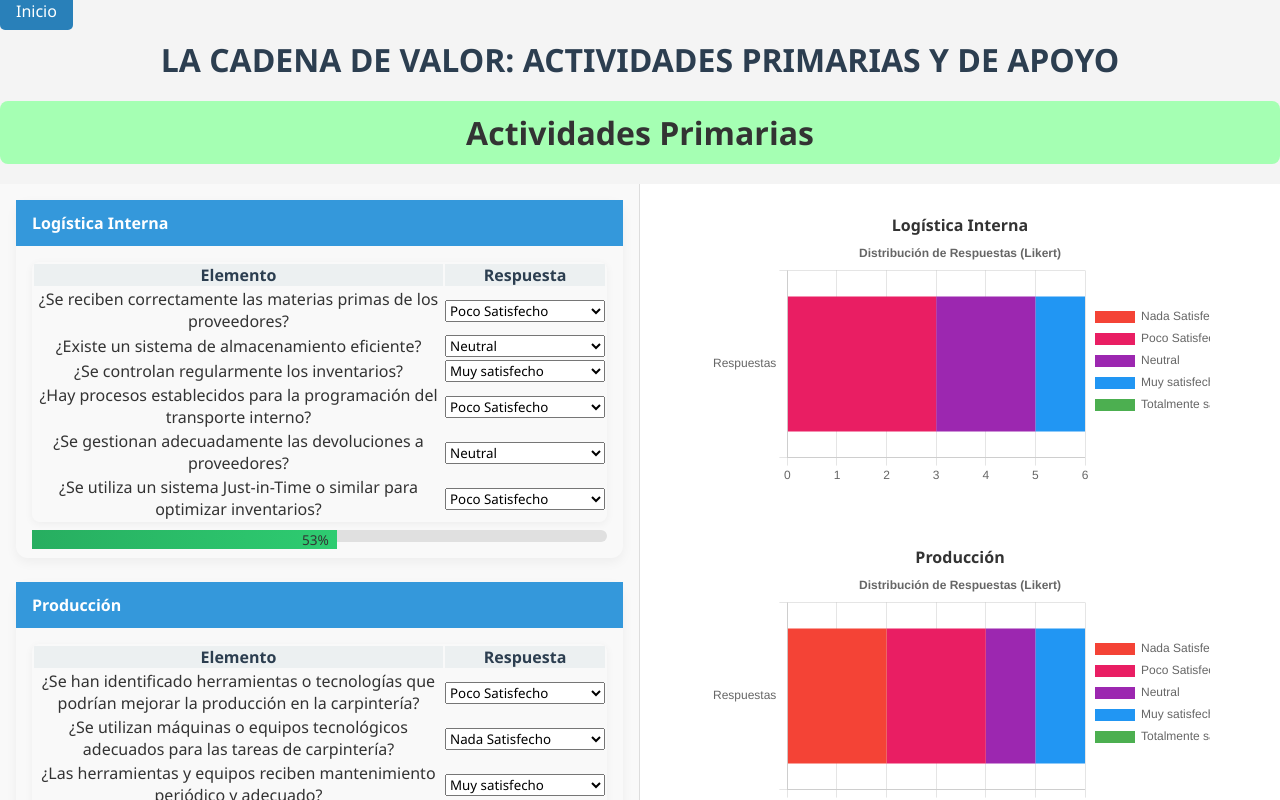
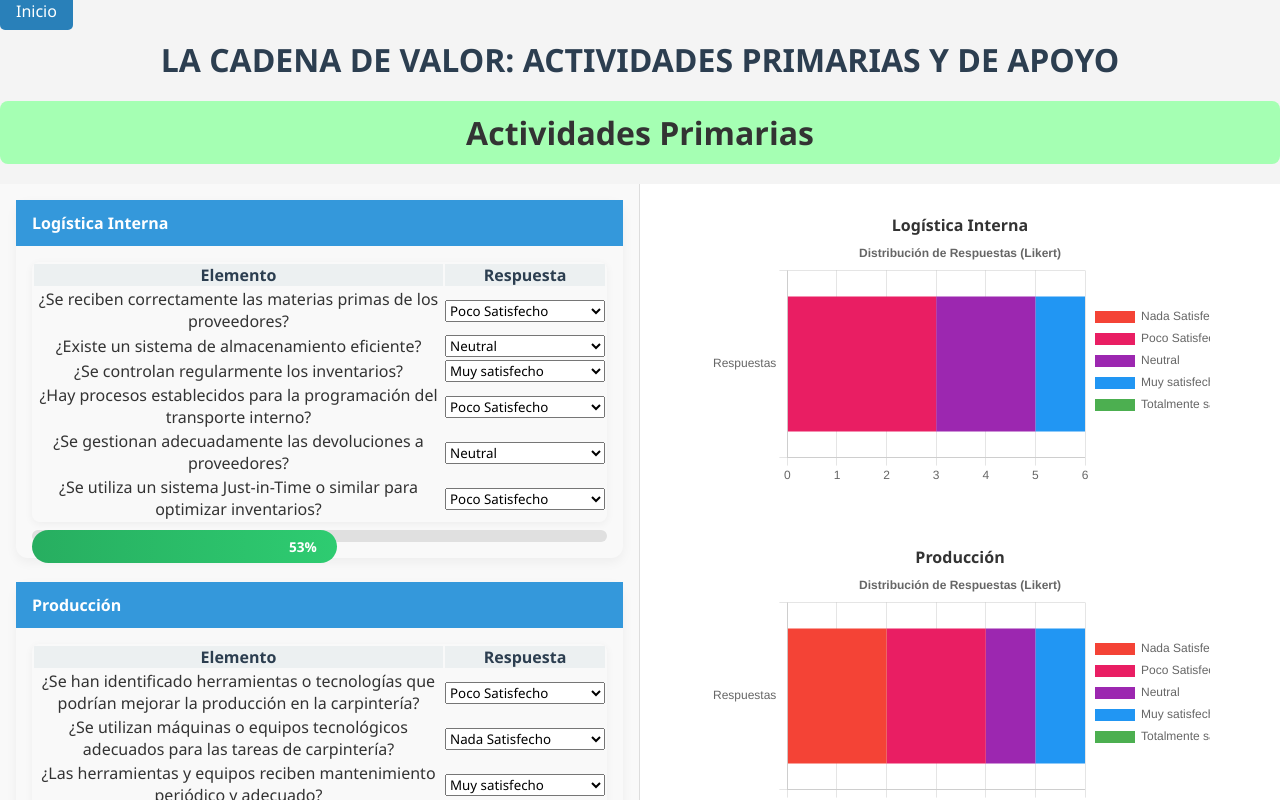
Before and after one commit to addleonel/diagnosis_company, a React (Vite) app: page /cadena-de-valor in a window 1280 px wide. Built offline with nearby package versions, Linux system fonts and the light colour scheme.

Commit message:
Total result in percent

```diff
--- a/src/CadenaValor.css
+++ b/src/CadenaValor.css
@@ -4,12 +4,6 @@
   padding: 0;
   box-sizing: border-box;
   font-family: 'Segoe UI', Tahoma, Geneva, Verdana, sans-serif;
-}
-
-html, body {
-  height: 100%;
-  width: 100%;
-  overflow-x: hidden; /* Evita scroll horizontal */
 }
 
 .cadena-container {
@@ -39,6 +33,7 @@ html, body {
 .checklist-column {
   flex: 1 1 50%;
   overflow-y: auto;
+
   padding: 1rem;
   background-color: #f9f9f9;
   border-right: 1px solid #ddd;
@@ -124,12 +119,15 @@ html, body {
 }
 
 .progress-bar {
-  background: linear-gradient(to right, #27ae60, #2ecc71);
-  font-size: 0.85rem;
+  background: linear-gradient(90deg, #3498db, #2ecc71);
+  color: #ffffff;
+  border-radius: 50px;
+  font-size: 0.875rem;
+  font-weight: bold;
   display: flex;
   align-items: center;
   justify-content: flex-end;
-  padding-right: 8px;
+  padding: 7px 20px 7px 0 !important;
   transition: width 0.5s ease-in-out;
 }
 
--- a/src/Primaries_likert.tsx
+++ b/src/Primaries_likert.tsx
@@ -105,7 +105,7 @@ const Primaries: React.FC = () => {
                 <h4>{actividad.nombre}</h4>
               </Card.Header>
               <Card.Body>
-                <Table striped bordered hover>
+                <Table>
                   <thead>
                     <tr>
                       <th>Elemento</th>
@@ -161,12 +161,17 @@ const Primaries: React.FC = () => {
 
           {/* Gráfico de promedio total */}
           <div className="chart-container">
-            <h4>Promedio General (1-5)</h4>
+            <h4>Promedio General (%)</h4>
             <Doughnut
               data={{
                 labels: ["Promedio"],
                 datasets: [{
-                  data: [actividades.reduce((acc, _, i) => acc + calcularPromedio(i), 0) / actividades.length],
+                  // Convertimos el promedio general a porcentaje
+                  data: [
+                    Math.round(
+                      ((actividades.reduce((acc, _, i) => acc + calcularPromedio(i), 0) / actividades.length) * 20)
+                    )
+                  ],
                   backgroundColor: ["#2196f3"]
                 }]
               }}
@@ -174,7 +179,11 @@ const Primaries: React.FC = () => {
                 plugins: {
                   title: {
                     display: true,
-                    text: `Promedio Total: ${actividades.reduce((acc, _, i) => acc + calcularPromedio(i), 0) / actividades.length}/5`,
+                    text: `Promedio Total: ${
+                      Math.round(
+                        ((actividades.reduce((acc, _, i) => acc + calcularPromedio(i), 0) / actividades.length) * 20)
+                      )
+                    }%`,
                     font: { size: 18 }
                   }
                 }
--- a/src/Support_likert.tsx
+++ b/src/Support_likert.tsx
@@ -161,12 +161,17 @@ const Support_likert: React.FC = () => {
 
           {/* Gráfico de promedio total */}
             <div className="chart-container">
-            <h4>Promedio General (1-5)</h4>
+              <h4>Promedio General (%)</h4>
               <Doughnut
                 data={{
                   labels: ["Promedio"],
                   datasets: [{
-                  data: [actividades.reduce((acc, _, i) => acc + calcularPromedio(i), 0) / actividades.length],
+                    // Convertimos el promedio general a porcentaje
+                    data: [
+                      Math.round(
+                        ((actividades.reduce((acc, _, i) => acc + calcularPromedio(i), 0) / actividades.length) * 20)
+                      )
+                    ],
                     backgroundColor: ["#2196f3"]
                   }]
                 }}
@@ -174,13 +179,18 @@ const Support_likert: React.FC = () => {
                   plugins: {
                     title: {
                       display: true,
-                    text: `Promedio Total: ${actividades.reduce((acc, _, i) => acc + calcularPromedio(i), 0) / actividades.length}/5`,
+                      text: `Promedio Total: ${
+                        Math.round(
+                          ((actividades.reduce((acc, _, i) => acc + calcularPromedio(i), 0) / actividades.length) * 20)
+                        )
+                      }%`,
                       font: { size: 18 }
                     }
                   }
                 }}
               />
             </div>
+
         </div>
       </div>
     </>
```
Lines whose indentation alone changed are shown as unchanged.
